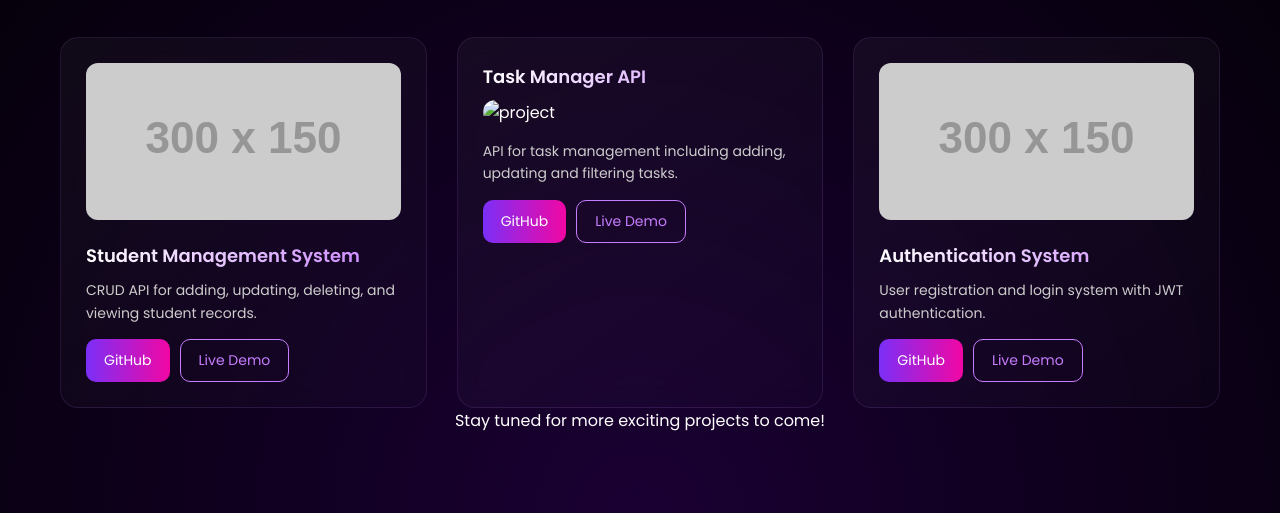
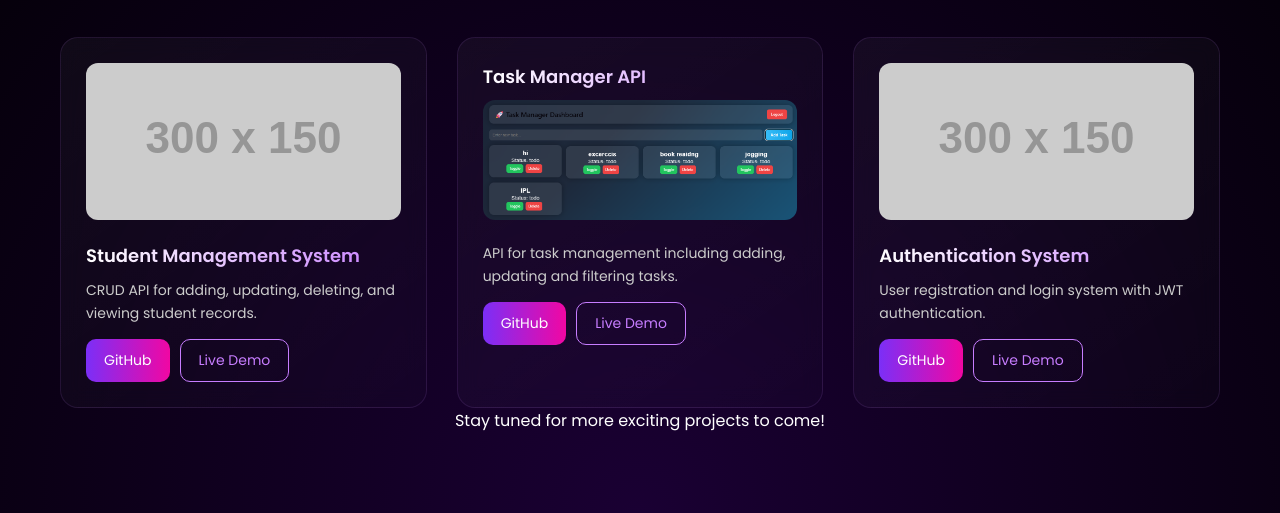
Before and after one commit to mohammedzaheerhussain080604/zaheer_portfolio, a plain HTML site: page projects.html in a window 1280 px wide. Shown: the part 325-838 px from the top of the page. Drawn offline with Linux system fonts and the light colour scheme; placeholder pictures from the web are drawn by us.

Commit message:
updated project

```diff
--- a/projects.html
+++ b/projects.html
@@ -66,7 +66,7 @@
         <!-- Project 2 -->
         <div class="project-card">
             <h3>Task Manager API</h3>
-            <img src="docs/images/task_manager.png" alt="project">
+            <img src="./images/task_manager.png" alt="project">
             <p>API for task management including adding, updating and filtering tasks.</p>
             <div class="buttons">
                 <a href="https://github.com/mohammedzaheerhussain080604/zaheer_portfolio.git" target="_blank" class="btn">GitHub</a>
```
